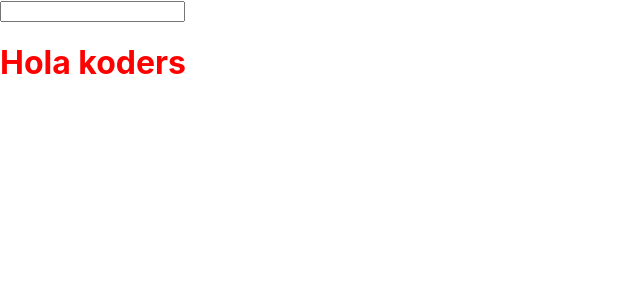
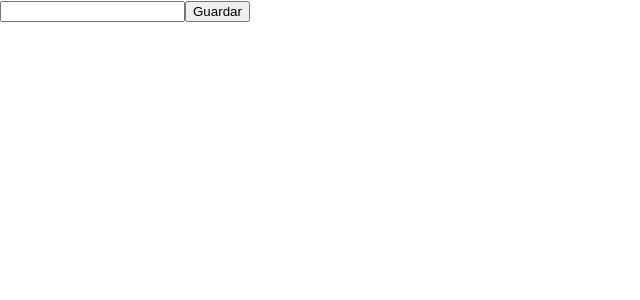
Before and after one commit to CarlosAlcala30/react-practices, a React (Create React App) app: page / in a window 1280 px wide. Shown: the top 300 px of the page, without its empty margins (0-640 px from the left). Built offline with nearby package versions, Linux system fonts and the light colour scheme.

Commit message:
custom list

```diff
--- a/src/App.js
+++ b/src/App.js
@@ -1,15 +1,18 @@
 import React,{Component} from 'react';
 import './App.css';
 import CustomHeader from './Components/custom-header'
+import CustomList from './Components/custom-list'
 
 class App extends Component{
   constructor(){
     super()
     this.state = {
-      title:"Hola koders"
+      title:"Hola koders",
+      listItem:[]
     }
 
     this.changeHandler= this.changeHandler.bind(this)
+    this.saveHandler=this.saveHandler.bind(this)
   }
 
   changeHandler(event){
@@ -17,15 +20,24 @@ class App extends Component{
       this.setState({title:text})
   }
 
+  saveHandler(){
+    this.setState({listItem:[...this.state.listItem,this.state.title]})
+  }
+
 
   render(){
     return (
       <>
         <input type="text" onChange={this.changeHandler}/>
-        <CustomHeader
+        <button onClick={this.saveHandler}>Guardar</button>
+        {/*<CustomHeader
           title = {this.state.title?this.state.title:"Hola koders"}
           customClasses = {["text-bold","color-red"]}
+        />*/}
+        <CustomList
+          listItem = {this.state.listItem}
         />
+
       </>
     )
 
--- /dev/null
+++ b/src/Components/custom-list/index.js
@@ -0,0 +1,12 @@
+import React from 'react'
+
+function CustomList(props){
+
+    return (
+        <ul>
+        {props.listItem.map((item,index)=><li key={index}>{item}</li>)}
+      </ul>
+    )
+}
+
+export default CustomList
```
